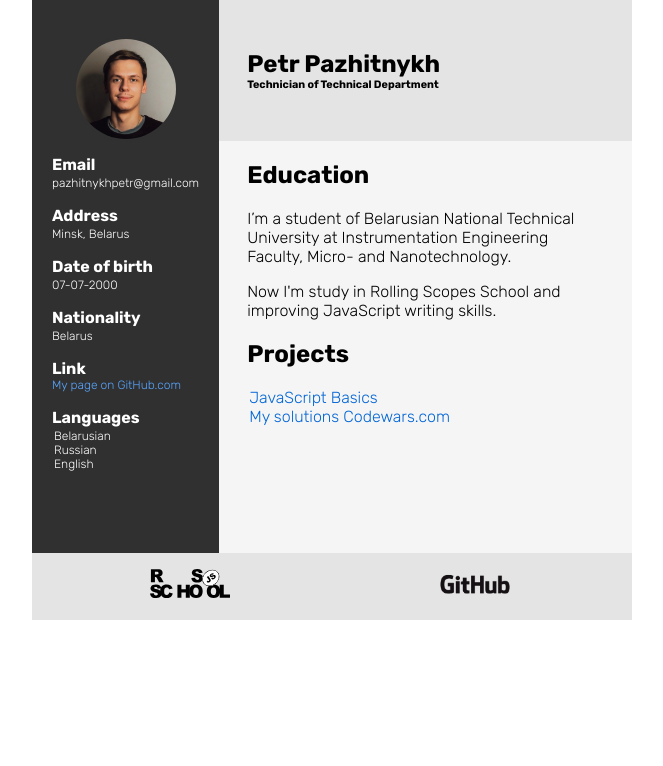
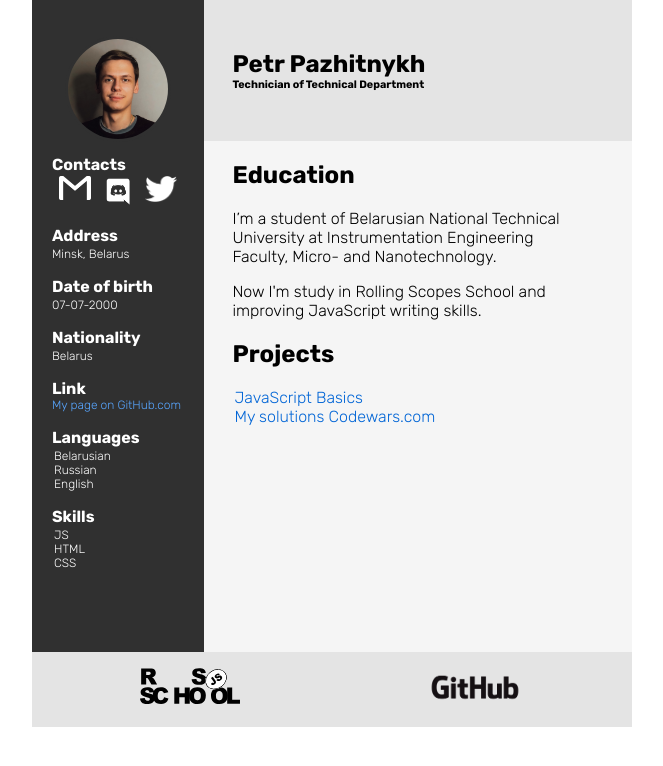
Before and after one commit to bantamer/rsschool-cv, a website: page index.html in a window 1280 px wide. Shown: the whole page, without its empty margins (308-971 px from the left). Drawn offline with Linux system fonts and the light colour scheme.

Commit message:
fix: add valid contacts list

```diff
--- a/index.css
+++ b/index.css
@@ -12,6 +12,12 @@ ul {
   padding: 0;
   list-style: none;
   margin: 2px;
+}
+
+ul.hr {
+  display: flex;
+  flex-direction: row;
+  justify-content: space-around;
 }
 
 .background-general {
@@ -34,7 +40,7 @@ ul {
   background-color: #303030;
   color: rgb(255, 255, 255);
   padding: 24px 20px 80px 20px;
-  width: 200px;
+  width: 300px;
   font-size: 12px;
 }
 .sidebar h3 {
@@ -81,6 +87,9 @@ ul {
   margin-left: auto;
   margin-right: auto;
 }
+.logo {
+  padding: 10px;
+}
 
 .com {
   color: #58a6ff;
--- a/index.html
+++ b/index.html
@@ -16,8 +16,25 @@
       <div class="container">
         <aside class="sidebar">
           <img src="./images/avatar.jpg" width="100" alt="Petr Pazhytnykh" class="round" />
-          <h3 id="contact">Email</h3>
-          <p>pazhitnykhpetr@gmail.com</p>
+          <h3 id="contact">Contacts</h3>
+          <ul class="hr">
+            <li>
+              <a href="mailto:pazhitnykhpetr@gmail.com">
+                <img src="./images/gmail-logo.png" width="32" alt="mail-logo" />
+              </a>
+            </li>
+            <li>
+              <a href="https://discord.gg/GG5wmRPqfn">
+                <img src="./images/discord-logo-white.png" width="32" alt="discord-logo" />
+              </a>
+            </li>
+            <li>
+              <a href="https://twitter.com/bantamerr">
+                <img src="./images/twitter-logo-white.png" width="32" alt="twitter-logo" />
+              </a>
+            </li>
+          </ul>
+
           <h3 id="address">Address</h3>
           <p>Minsk, Belarus</p>
           <h3 id="dateOfBirth">Date of birth</h3>
@@ -31,6 +48,12 @@
             <li>Belarusian</li>
             <li>Russian</li>
             <li>English</li>
+          </ul>
+          <h3 id="skills">Skills</h3>
+          <ul>
+            <li>JS</li>
+            <li>HTML</li>
+            <li>CSS</li>
           </ul>
         </aside>
 
@@ -70,10 +93,10 @@
 
       <footer class="footer">
         <a href="https://rs.school/js/">
-          <img src="./images/rss-js-logo.svg" width="80" alt="rs school logo" />
+          <img src="./images/rss-js-logo.svg" width="100" alt="rs school logo" />
         </a>
         <a href="https://github.com/bantamer">
-          <img src="./images/github-logo.png" width="80" alt="github logo" />
+          <img src="./images/github-logo.png" width="100" alt="github logo" />
         </a>
       </footer>
     </div>
```
